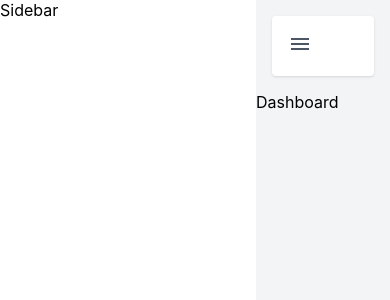
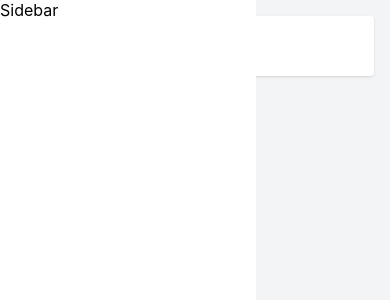
Before and after one commit to aujourdui/dashboard-react, a React (Create React App) app: page / in a window 390 px wide. Shown: the top 300 px of the page. Built offline with nearby package versions, Linux system fonts and the light colour scheme.

Commit message:
adjust padding for mobile version

```diff
--- a/src/styles/styles.js
+++ b/src/styles/styles.js
@@ -25,6 +25,9 @@ export const MainContainer = styled.div`
   height: 100vh;
   overflow: hidden;
   padding-left: ${(props) => (props.close ? 0 : "16rem")};
+  @media (max-width: 1280px) {
+    padding-left: 0;
+  }
 `;
 
 export const MenuIconContainer = styled.div`
```
